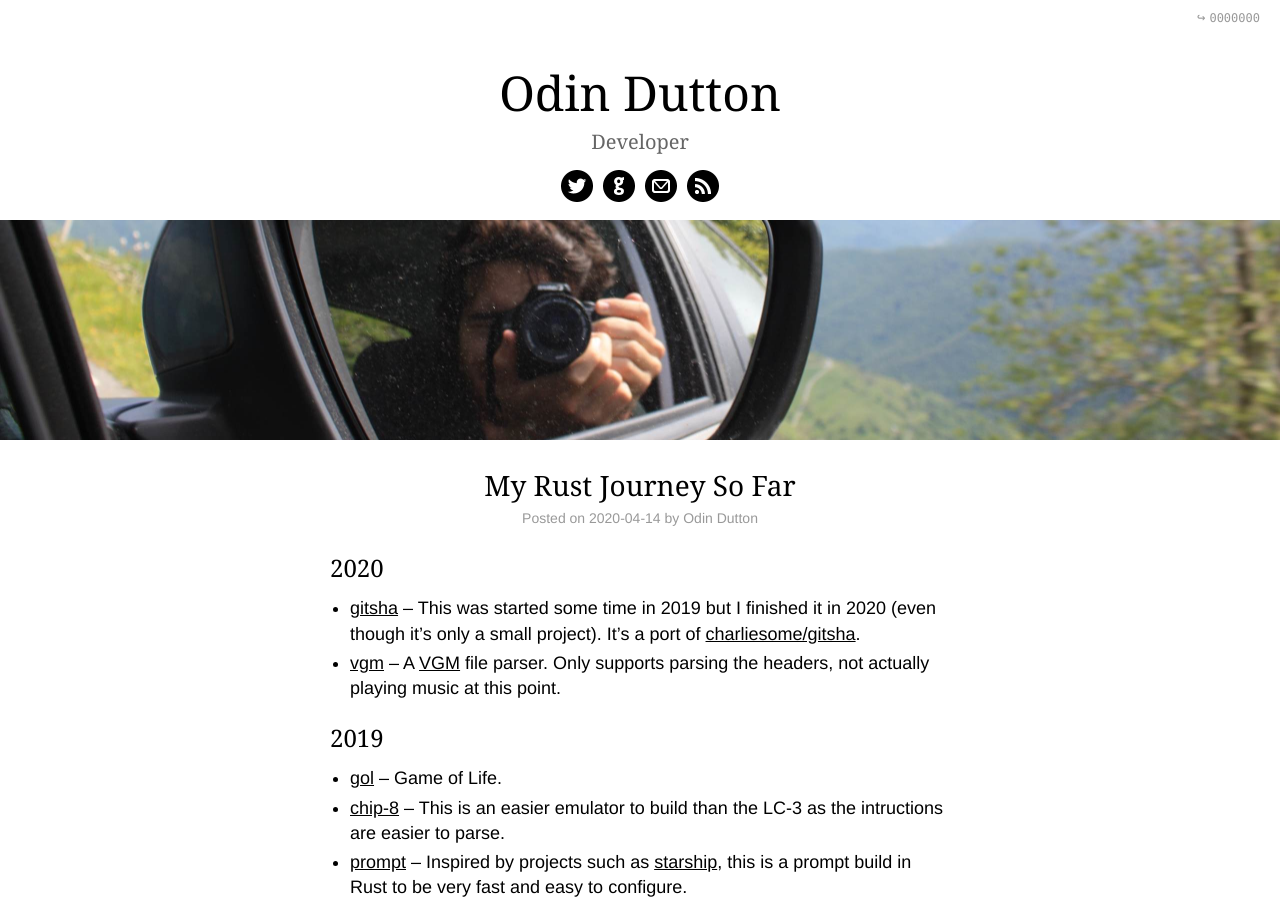
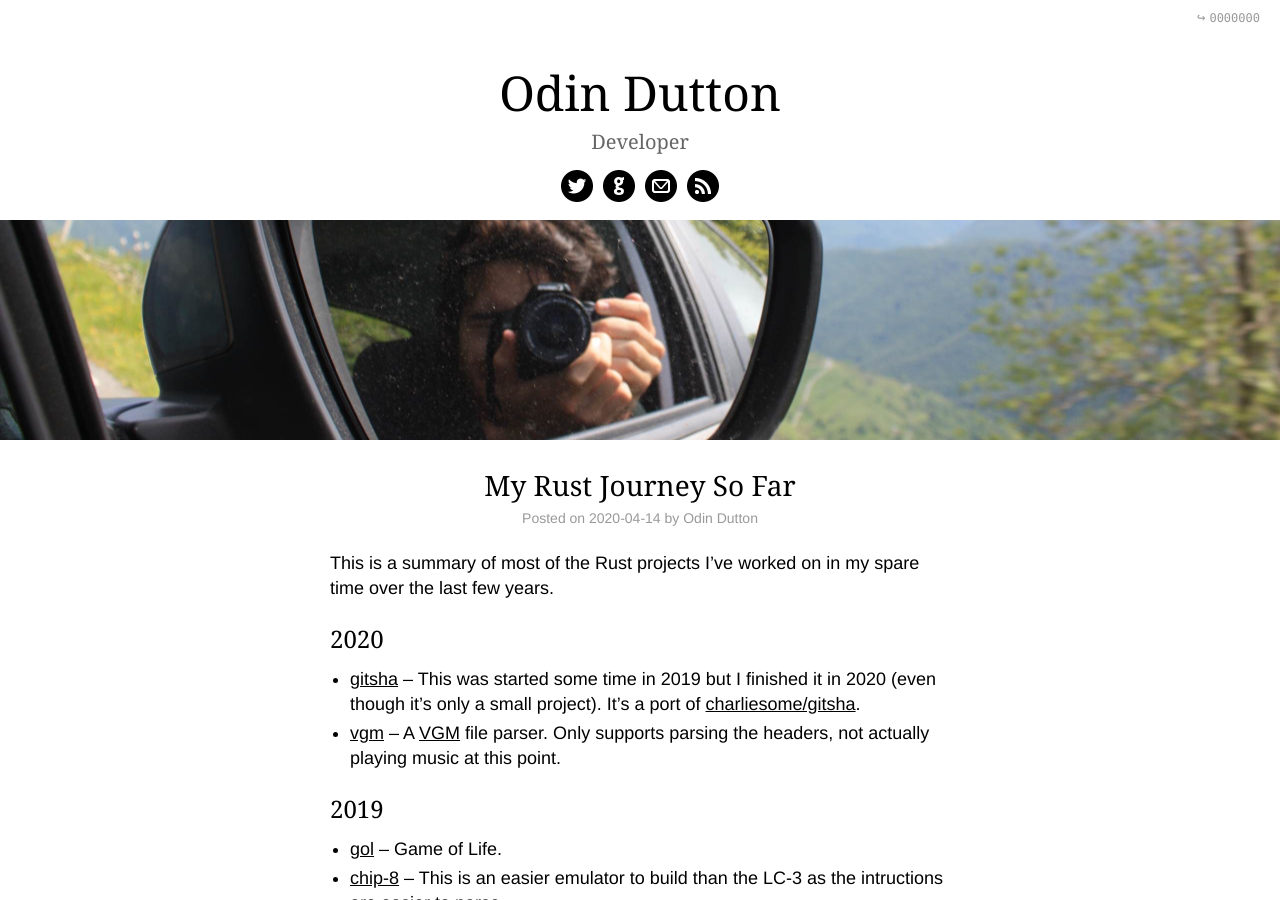
Before and after one commit to twe4ked/odindutton.com, a Jekyll site: the page built from _posts/2020-04-14-my-rust-journey.markdown, in a window 1280 px wide and 900 px high. Built offline with Jekyll 4.4.1, drawn with Linux system fonts in a browser that asks for light colours.

Commit message:
Add summary paragraph

```diff
--- a/_posts/2020-04-14-my-rust-journey.markdown
+++ b/_posts/2020-04-14-my-rust-journey.markdown
@@ -3,6 +3,9 @@ title: My Rust Journey So Far
 layout: post
 redirect_from: rust/
 ---
+
+This is a summary of most of the Rust projects I've worked on in my spare time
+over the last few years.
 
 ## 2020
 
```
